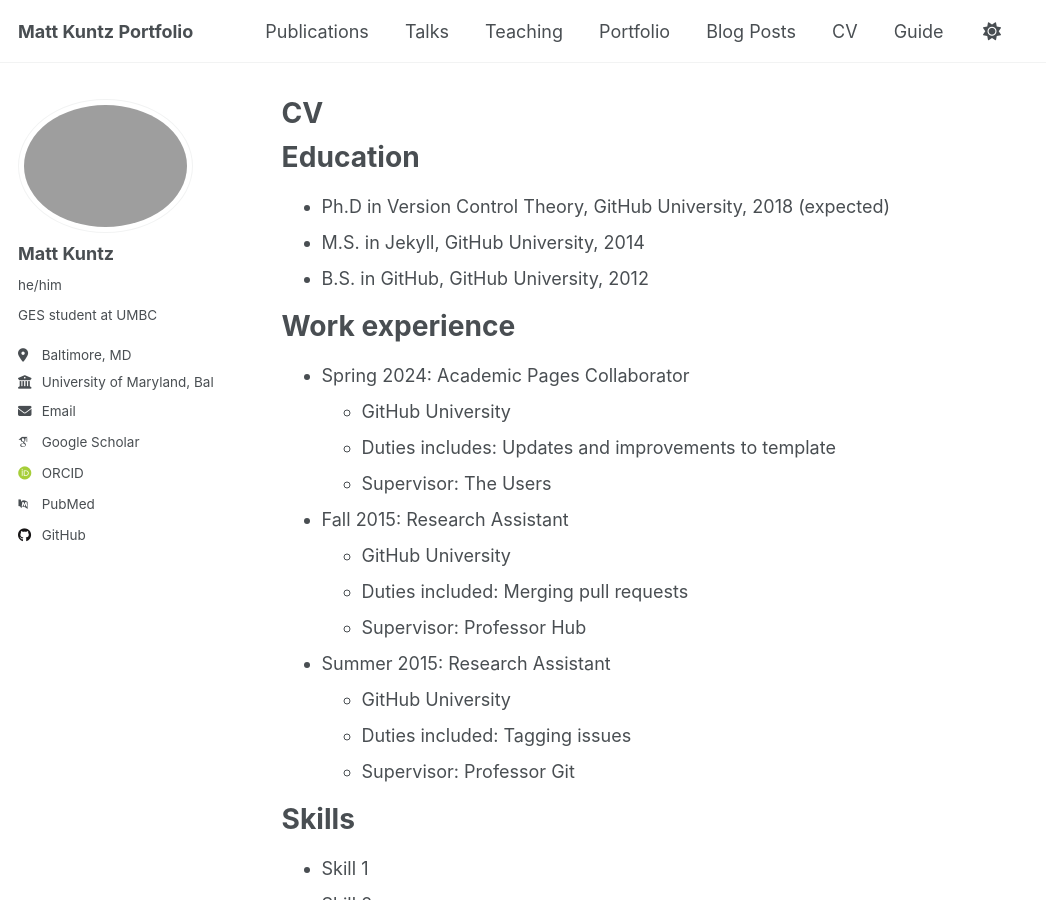
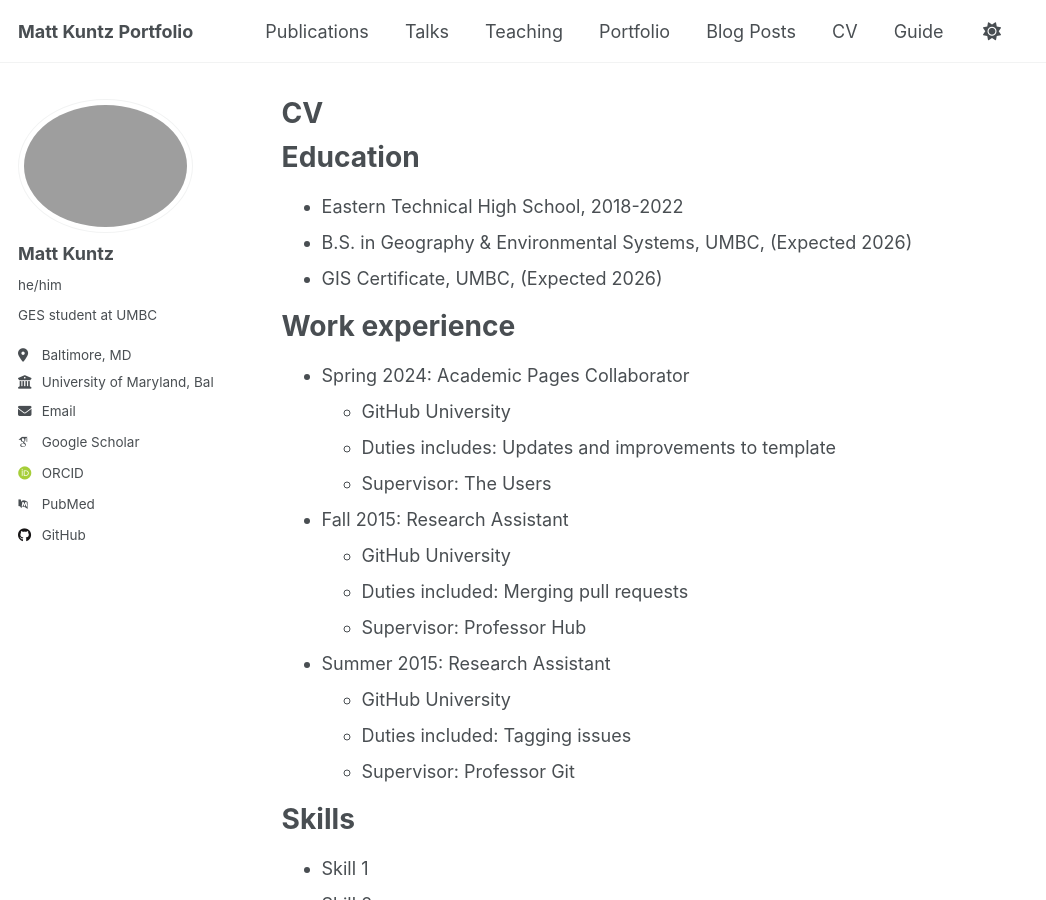
Before and after one commit to MattKuntz5/MattKuntz5.github.io, a Jekyll site: the page built from _pages/cv.md, in a window 1280 px wide and 900 px high. Shown: the whole window, without its empty margins (0-1046 px from the left). Built offline with Jekyll 4.4.1, drawn with Linux system fonts in a browser that asks for light colours; some web fonts are replaced; a script that is not in the unit is left out.

Commit message:
Update cv.md
Update education section

```diff
--- a/_pages/cv.md
+++ b/_pages/cv.md
@@ -11,9 +11,9 @@ redirect_from:
 
 Education
 ======
-* Ph.D in Version Control Theory, GitHub University, 2018 (expected)
-* M.S. in Jekyll, GitHub University, 2014
-* B.S. in GitHub, GitHub University, 2012
+* Eastern Technical High School, 2018-2022
+* B.S. in Geography & Environmental Systems, UMBC, (Expected 2026)
+* GIS Certificate, UMBC, (Expected 2026)
 
 Work experience
 ======
```
